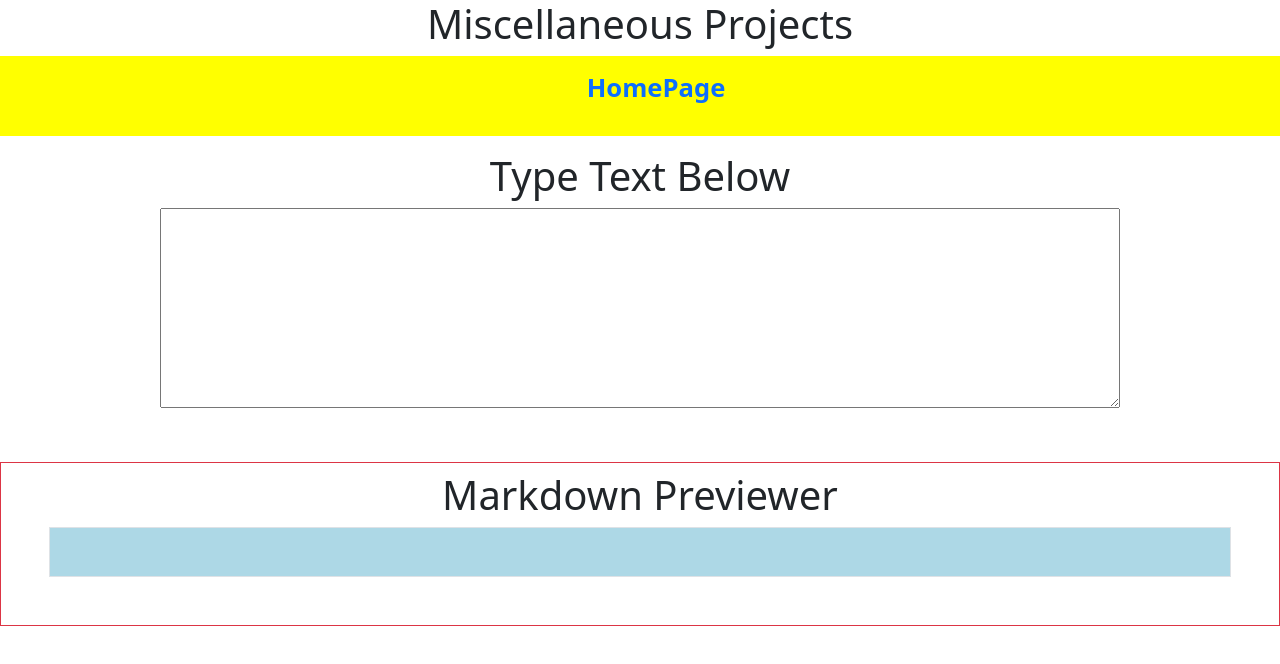
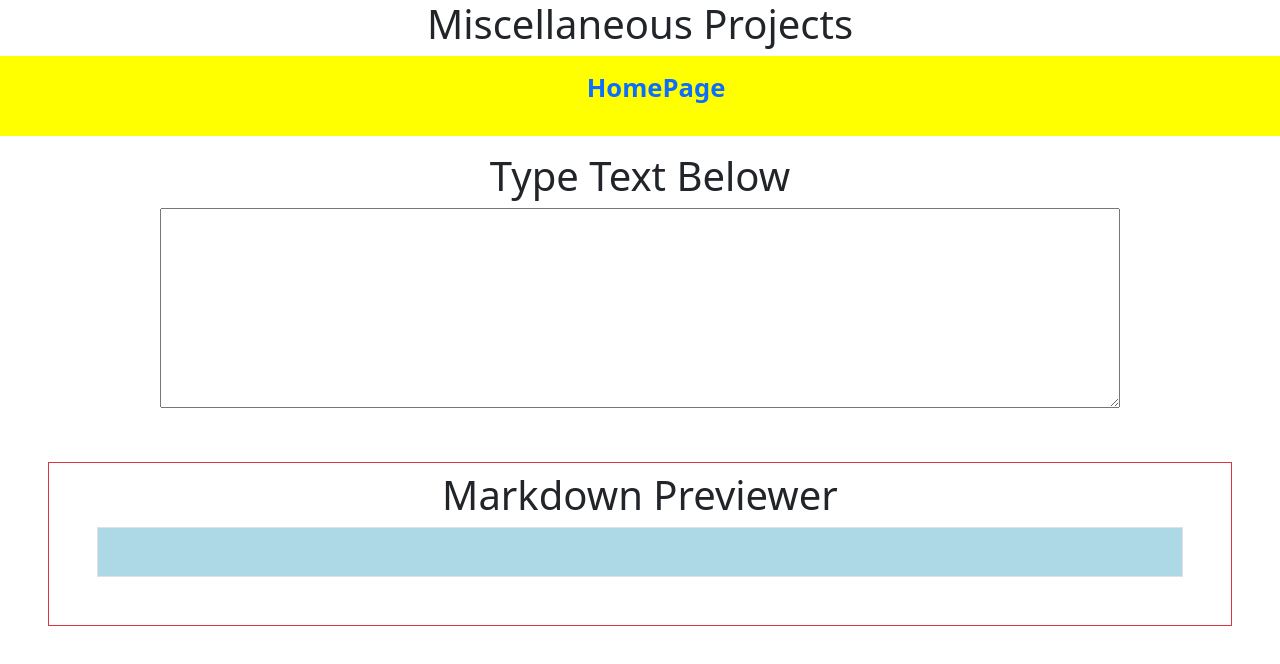
Before and after one commit to StudentCZ/MiscProjects, a React (Create React App) app: page /markdown in a window 1280 px wide. Shown: the top 664 px of the page. Built offline with nearby package versions, Linux system fonts and the light colour scheme.

Commit message:
added margin to edges

```diff
--- a/src/Markdown_Previewer/Markdown.js
+++ b/src/Markdown_Previewer/Markdown.js
@@ -17,7 +17,7 @@ const Markdown = () => {
         }}
       ></textarea>
 
-      <div class='border border-danger p-5 pt-2 mb-5 mt-5'>
+      <div class='border border-danger p-5 pt-2 m-5 mt-5'>
         <h1>Markdown Previewer</h1>
         <div class='text-center'>
           <div class='border p-4' style={{ backgroundColor: 'lightblue' }}>
```
